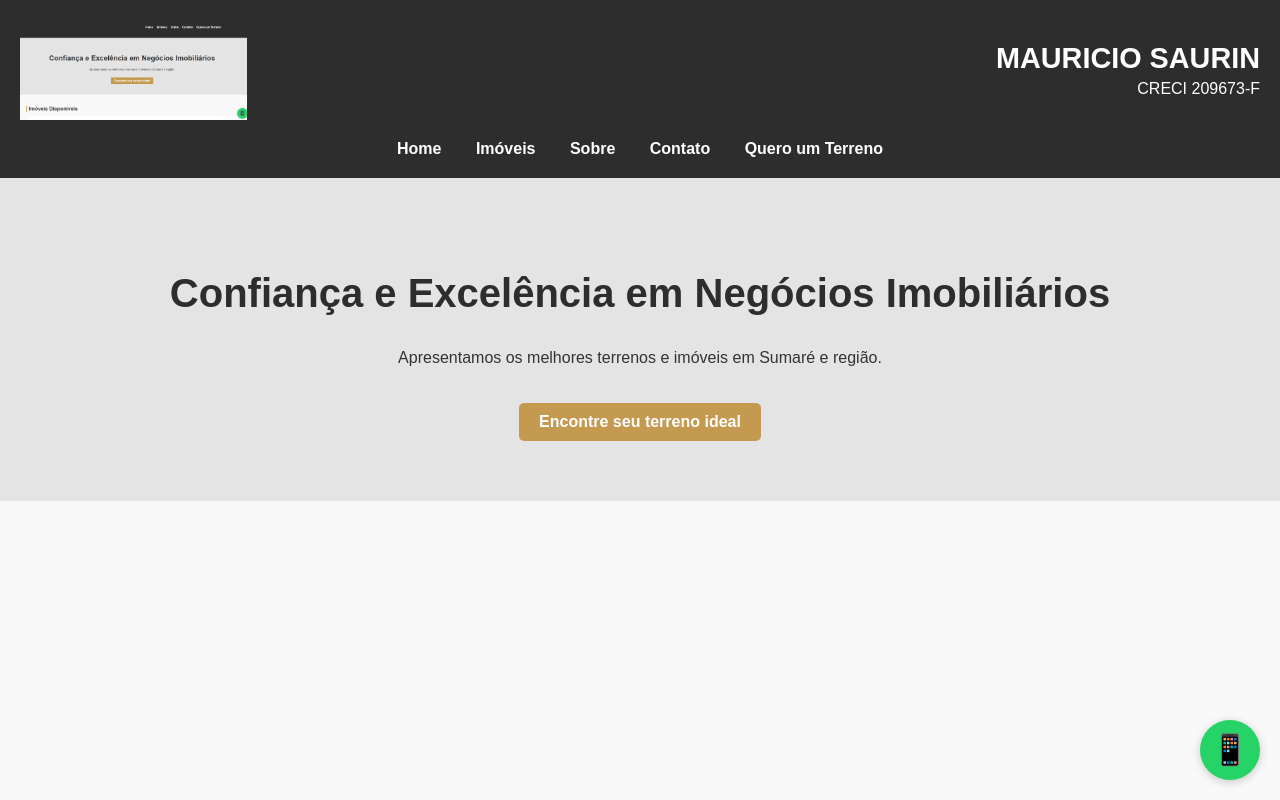
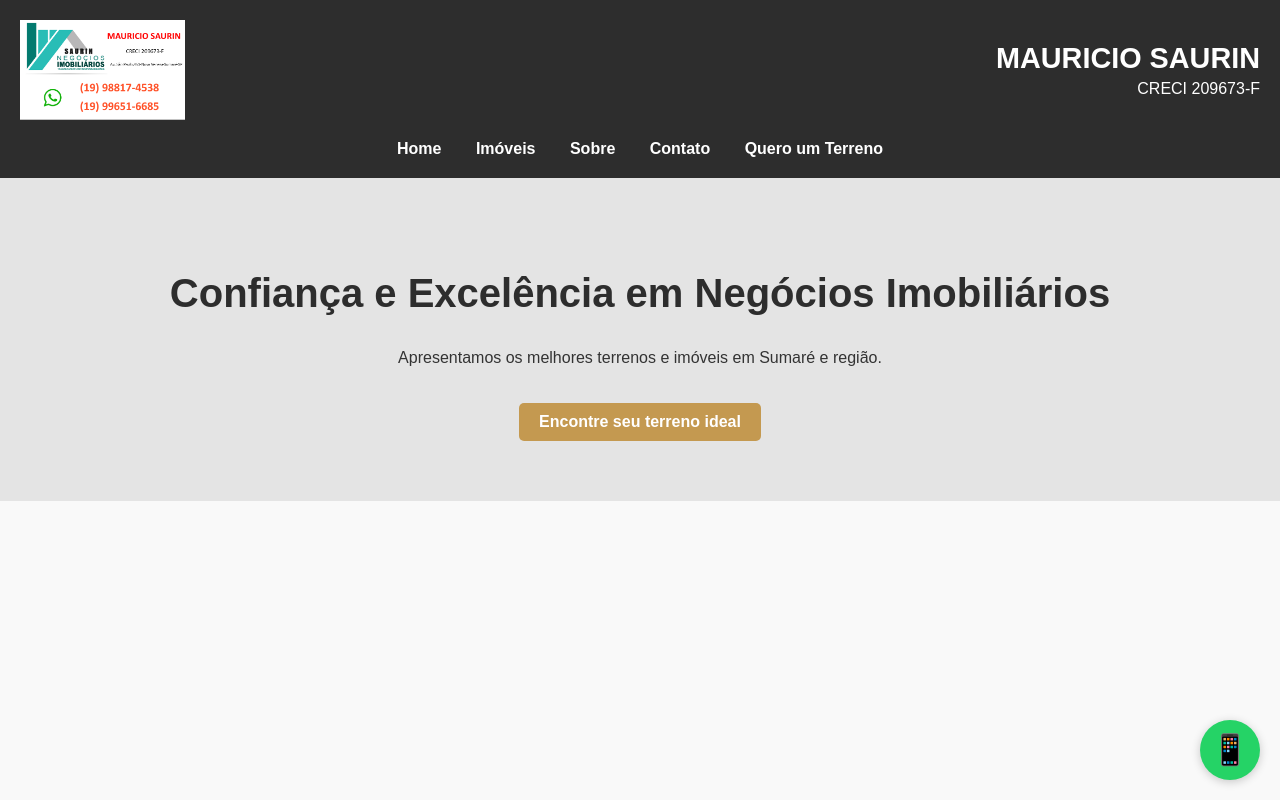
Before and after one commit to saurin-imoveis/saurin-imoveis.github.io, a plain HTML site: page index.html in a window 1280 px wide. Drawn offline with Linux system fonts and the light colour scheme.

Commit message:
Add files via upload

```diff
--- a/index.html
+++ b/index.html
@@ -43,7 +43,7 @@
 
 <header style="background: #2d2d2d; padding: 20px;">
   <div class="header-top" style="display: flex; align-items: center; justify-content: space-between; flex-wrap: wrap;">
-    <img src="logo-saurin-novo.png" alt="Logo Saurin" style="height: 100px; max-width: 45%;">
+    <img src="logo-saurin.png" alt="Logo Saurin" style="height: 100px; max-width: 45%;">
     <div style="color: white; text-align: right; max-width: 50%;">
       <h1 style="margin: 0; font-size: 1.8rem;">MAURICIO SAURIN</h1>
       <p style="margin: 5px 0 0;">CRECI 209673-F</p>
```
Also changed, not shown: logo-saurin-simbolo.png (added).
